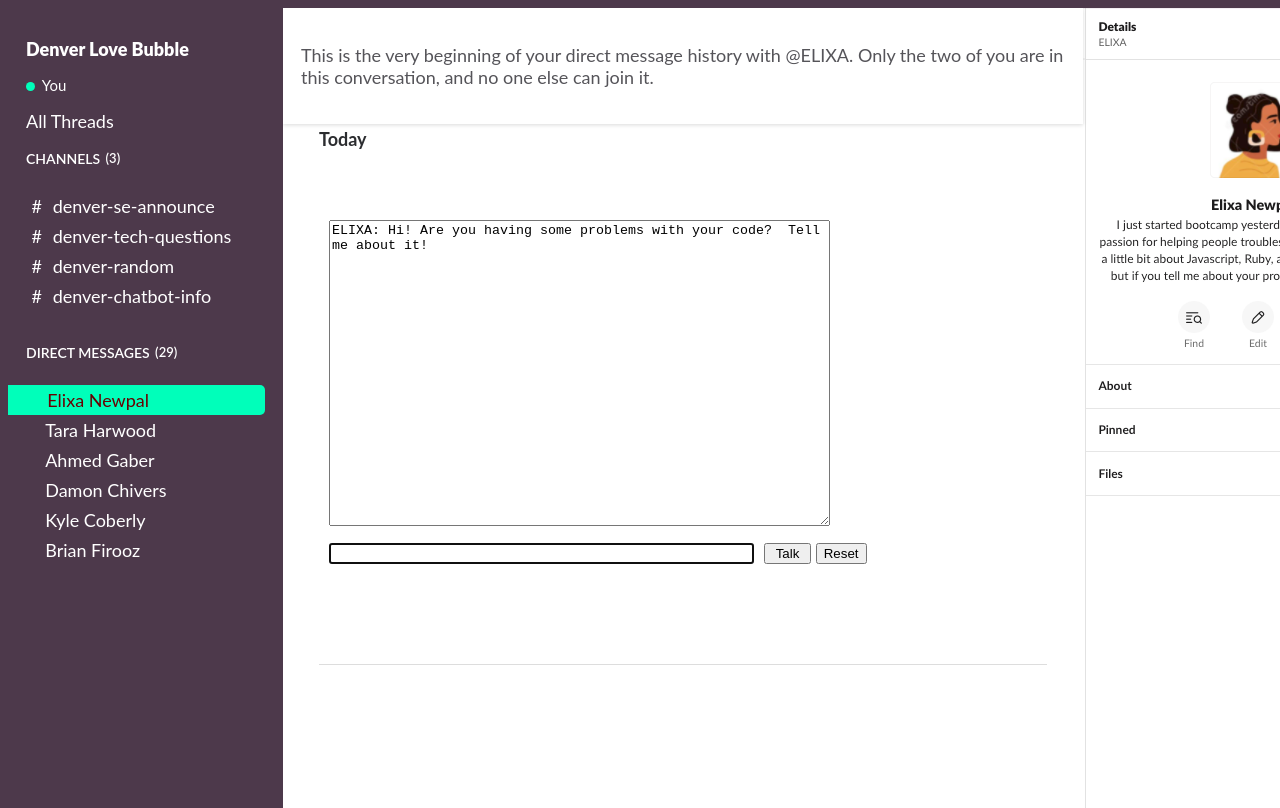
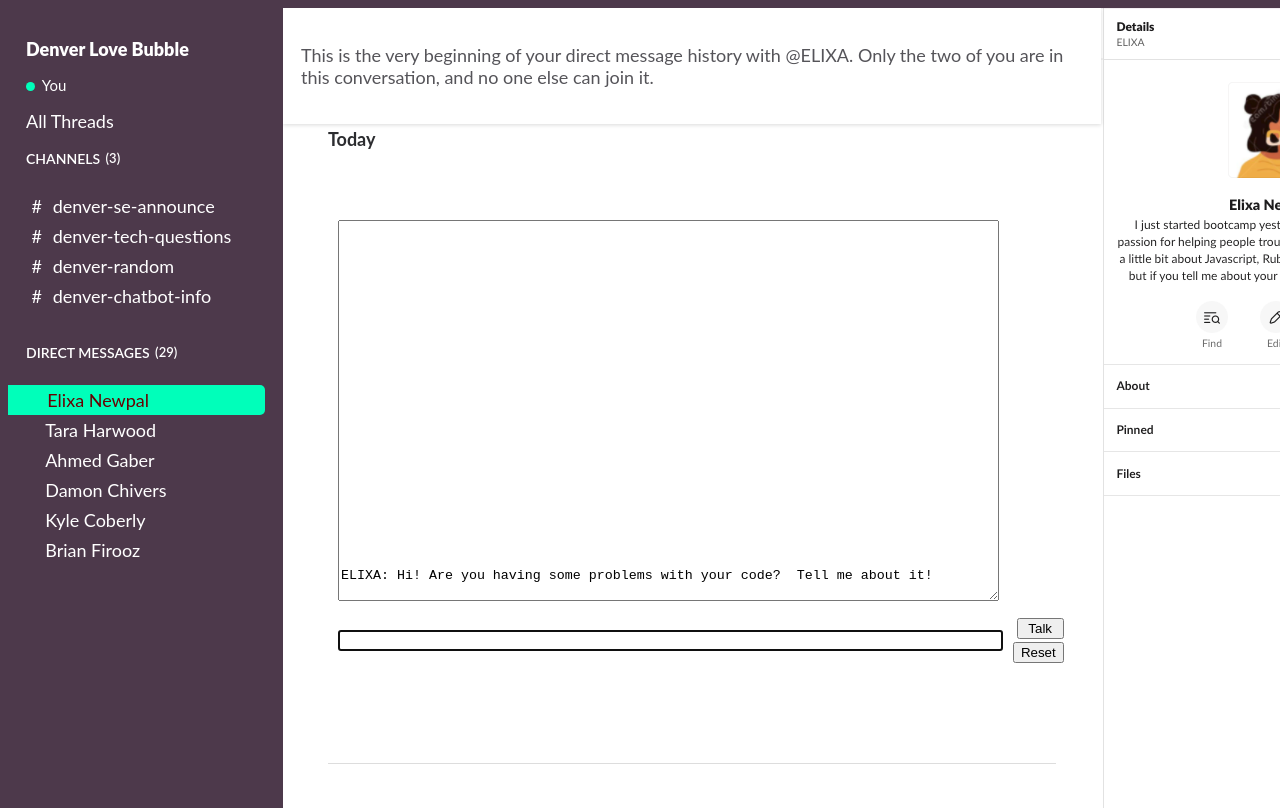
Before and after one commit to tara-m-harwood/elixa-newpal-fe, a plain HTML site: page index.html in a window 1280 px wide. Drawn offline with Linux system fonts and the light colour scheme.

Commit message:
tweaks to blank lines

```diff
--- a/index.html
+++ b/index.html
@@ -51,10 +51,22 @@
           }
           else if (elixaLines.length == 0) {
             // no input and no saved lines -> output initial
-            console.log("inital lines")
+// TARA CODE
+            console.log("initial lines")
+            f.e_display.value = '\n';
             var initial = 'ELIXA: ' + elixa.getInitial();
             elixaLines.push(initial);
-            f.e_display.value = initial + '\n';
+
+            // var i;
+            // var extraBlankLines
+            // extraBlankLines = '\n'
+            // for (i = 0; i <20; i++) {
+            //   extraBlankLines.append('\n')
+            // }
+            extraBlankLines = '\n\n\n\n\n\n\n\n\n\n\n\n\n\n\n\n\n\n\n\n\n\n\n'
+
+            f.e_display.value = extraBlankLines + initial + '\n';
+// TARA CODE  ^^ messed with the line above to get extra linebreaks before the input
           }
           f.e_input.value = '';
           f.e_input.focus();
@@ -141,9 +153,9 @@
               <!-- add ELIXA code below -->
               <TABLE BORDER="0" CELLSPACING="10" CELLPADDING="0">
                 <FORM NAME="e_form" onsubmit="elixaStep();return false">
-                <TR><TD COLSPAN="2"><TEXTAREA NAME="e_display" COLS="60" ROWS="20"></TEXTAREA></TD></TR>
+                <TR><TD COLSPAN="2"><TEXTAREA NAME="e_display" COLS="80" ROWS="25"></TEXTAREA></TD></TR>
                 <TR VALIGN="middle">
-                  <TD><INPUT TYPE="text" NAME="e_input" SIZE="50"></TD>
+                  <TD><INPUT TYPE="text" NAME="e_input" SIZE="80"></TD>
                   <TD ALIGN="right"><INPUT TYPE="submit" VALUE="&nbsp;Talk&nbsp;"> <INPUT TYPE="reset" VALUE="Reset" onClick="window.setTimeout('elixaReset()',100)"></TD>
                 </TR>
                 </FORM>
--- a/styles.css
+++ b/styles.css
@@ -222,5 +222,5 @@ button:active {
 }
 
 #details-image {
-  padding-right: px;
+  padding-right: 20px;
 }
```
